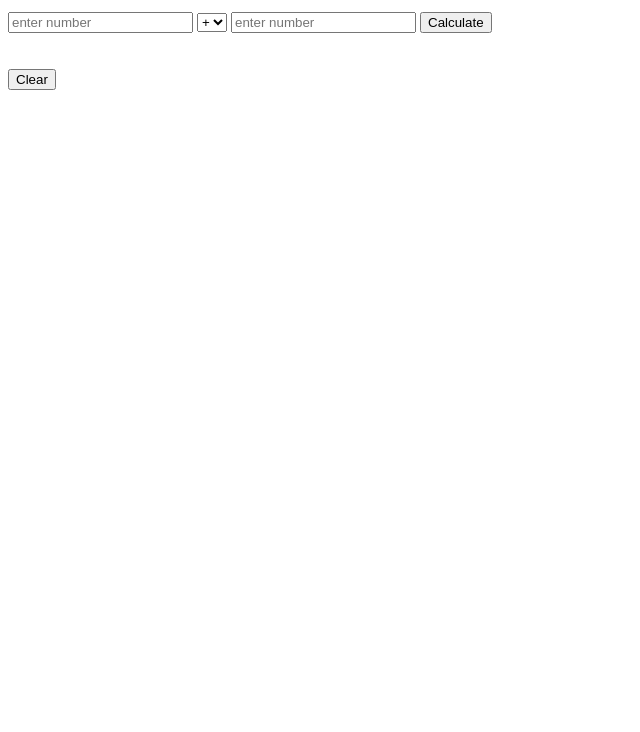
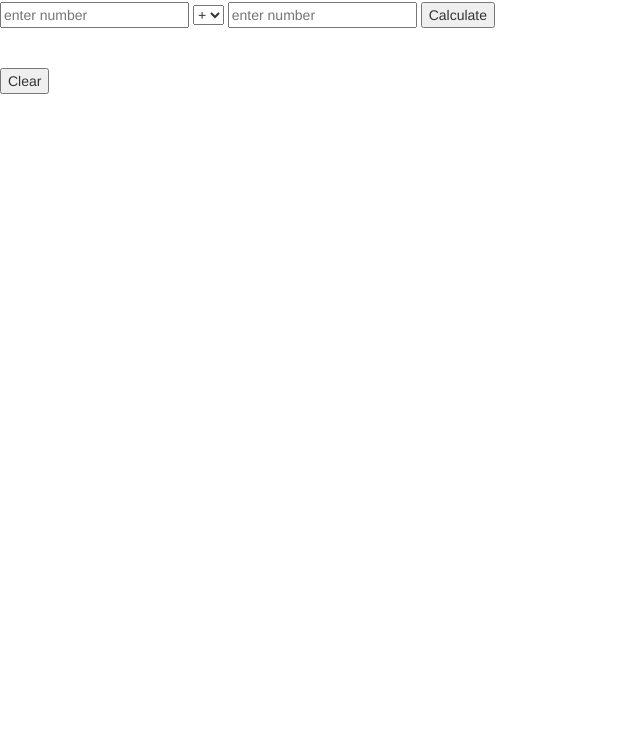
Before and after one commit to rgravem/Weekend_challenge_03, a website: page public/index.html in a window 1280 px wide. Shown: the part 68-800 px from the top of the page, without its empty margins (0-640 px from the left). Drawn offline with Linux system fonts and the light colour scheme.

Commit message:
sourced in bootstrap

```diff
--- a/public/index.html
+++ b/public/index.html
@@ -4,6 +4,8 @@
     <meta charset="utf-8">
     <script src="vendors/jquery-3.1.0.min.js" charset="utf-8"></script>
     <script src="scripts/calc.js" charset="utf-8"></script>
+    <link rel="stylesheet" href="vendors/bootstrap.min.css">
+    <link rel="stylesheet" href="styles.css">
     <title>Calculator</title>
   </head>
   <body>
```
Also changed, not shown: public/styles.css (added).
